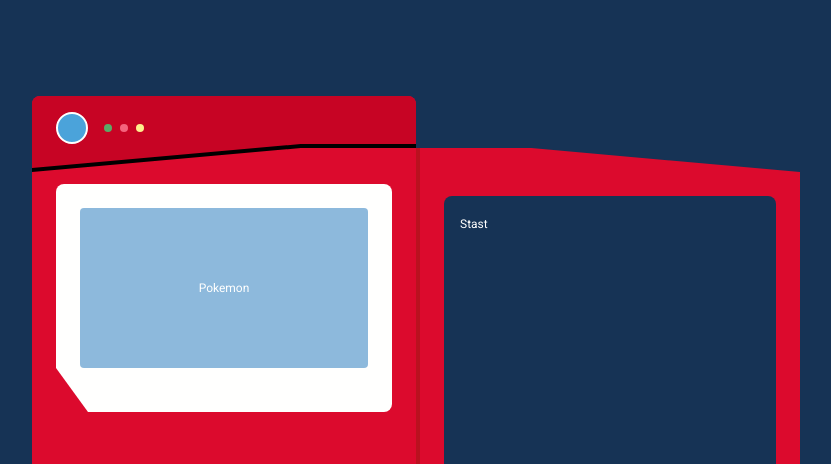
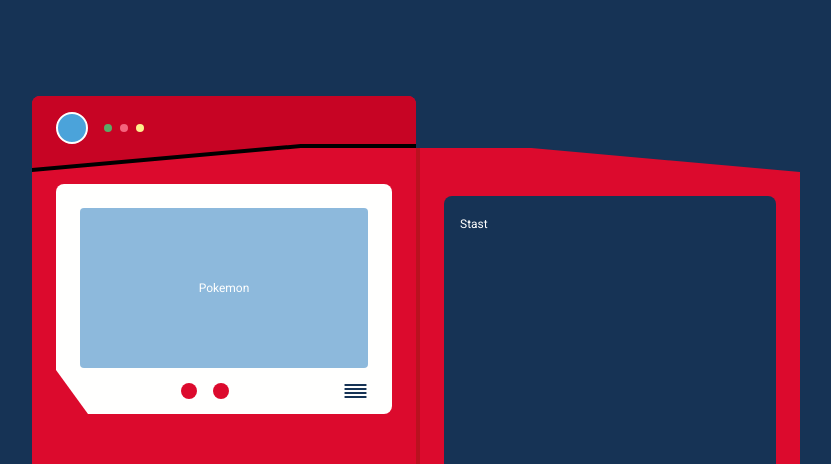
Before and after one commit to dannramirez/pokedex, a plain HTML site: page index.html in a window 1280 px wide. Shown: the top 464 px of the page, without its empty margins (416-1247 px from the left). Drawn offline with Linux system fonts and the light colour scheme.

Commit message:
add: Screen Buttons

```diff
--- a/css/screen.css
+++ b/css/screen.css
@@ -1,7 +1,7 @@
 .frame {
     background-color: var(--white);
     padding: 1.5rem;
-    padding-block-end: 2.75rem;
+    padding-block-end: 0rem;
     border-radius: 0.5rem;
     clip-path: polygon(0 0, 100% 0, 100% 100%, 2rem 100%, 0 calc(100% - 2.75rem));
 }
@@ -20,3 +20,35 @@
 
     background-size: cover;
 }
+
+.detail {
+    display: flex;
+    flex-direction: row;
+    flex-grow: 1;
+    color: #8DB9DC;
+    align-items: stretch;
+}
+
+.buttons {
+    flex: 1;
+    display: flex;
+    align-items: center;
+    justify-content: flex-end;
+    gap: 1rem;
+
+}
+
+.button {
+    width: 1rem;
+    height: 1rem;
+    border-radius: 100%;
+    background-color: var(--primary);
+}
+
+.btn_screen {
+    width: 1.57rem;
+    height: 0.875rem;
+    padding: 1rem;
+    padding-inline-start: 7.125rem;
+    padding-inline-end: 0;
+}
--- a/index.html
+++ b/index.html
@@ -27,6 +27,13 @@
                     Pokemon
                 </div>
 
+                <div class="detail">
+                    <div class="buttons">
+                        <span class="button"></span>
+                        <span class="button"></span>
+                    </div>
+                    <img src="./images/button.svg" class='btn_screen' alt="Screen Button">
+                </div>
             </div>
         </section>
         <div class="cover-front" aria-label="Información general del pokemon">
```
Also changed, not shown: images/button.svg (added).
